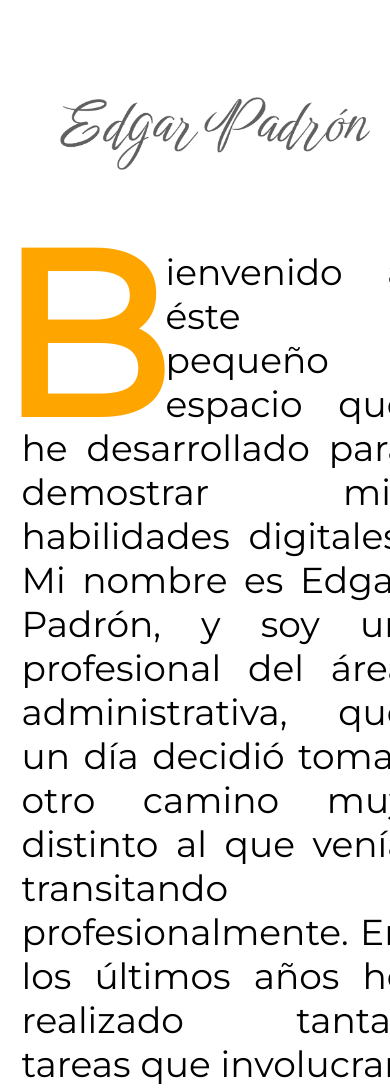
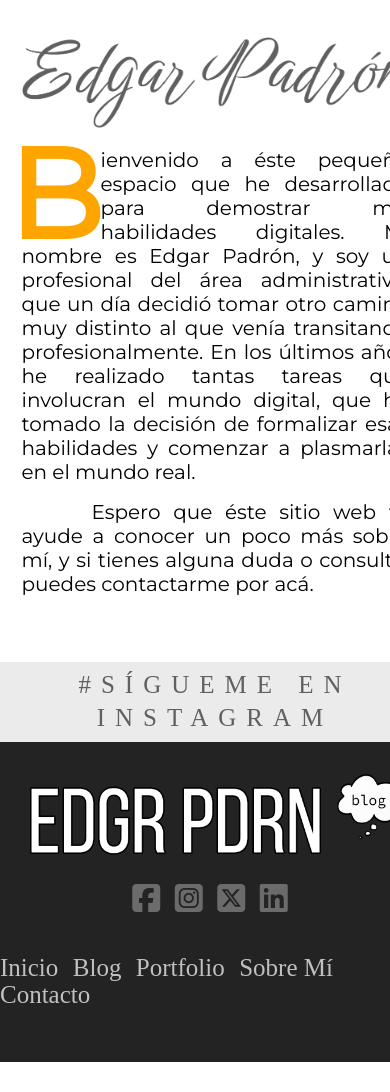
Before and after one commit to funkeducation/edgarpadron, a plain HTML site: page index.html in a window 390 px wide. Shown: the part 487-1579 px from the top of the page. After the commit the page ends 1549 px from the top, so only its background shows below. Drawn offline with nearby package versions, Linux system fonts and the light colour scheme; a script that the page names is missing; a web font is replaced by a local one.

Commit message:
Add files via upload

```diff
--- a/style.css
+++ b/style.css
@@ -358,7 +358,7 @@
 
   @media screen and (max-width: 665px) {
     #page-logo {
-    height: 60px;
+    height: 71px;
     }
   }
 
@@ -387,3 +387,67 @@
     max-width: 90%;
     }
   }
+
+  @media screen and (max-width: 665px) {
+    #bottom-header {
+    width: 90%;
+    }
+  }
+
+  @media screen and (max-width: 665px) {
+    #text-name {
+    width: 100%;
+    }
+  }
+
+  @media screen and (max-width: 665px) {
+    #name-box {
+    padding-top: 40px;
+    padding-bottom: 0;
+    }
+  }
+
+  @media screen and (max-width: 665px) {
+    #parrafo-main {
+    padding-top: 20px;
+    }
+  }
+
+  @media screen and (max-width: 665px) {
+    #front-text {
+    font-size: 20px;
+    }
+  }
+
+  @media screen and (max-width: 665px) {
+    #front-text-2 {
+    font-size: 20px;
+    text-indent: 70px;
+    }
+  }
+
+  @media screen and (max-width: 533px) {
+    #top-footer {
+    height: 80px;
+    }
+  }
+
+  @media screen and (max-width: 665px) {
+    #bottom-footer-links {
+    font-size: 25px;
+    margin-right: 10px;
+    }
+  }
+
+  @media screen and (max-width: 665px) {
+    #bottom-footer-nav {
+    margin-top: 20px;
+    }
+  }
+
+
+  @media screen and (max-width: 665px) {
+    #bottom-footer {
+    height: 320px;
+    }
+  }
```
